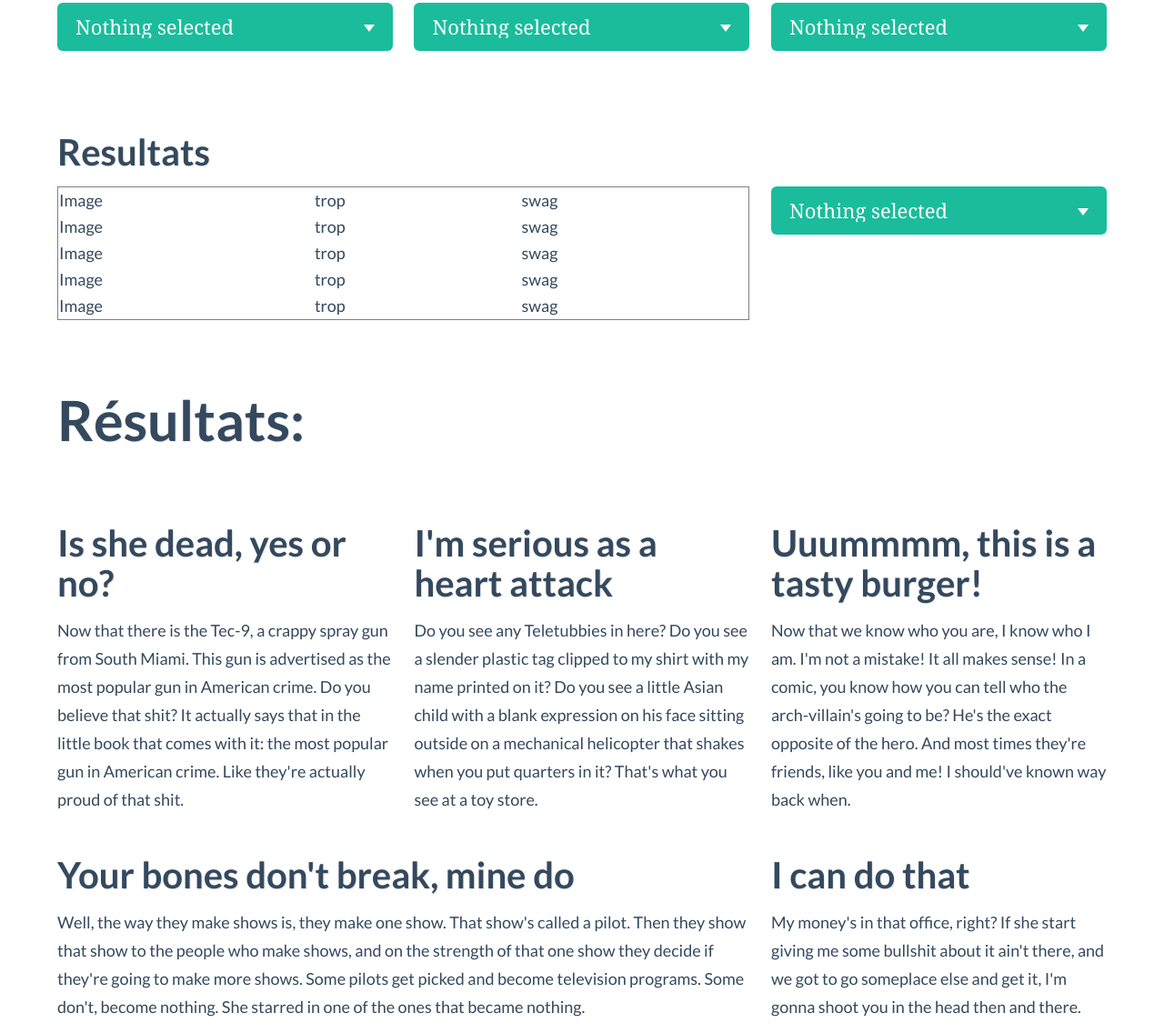
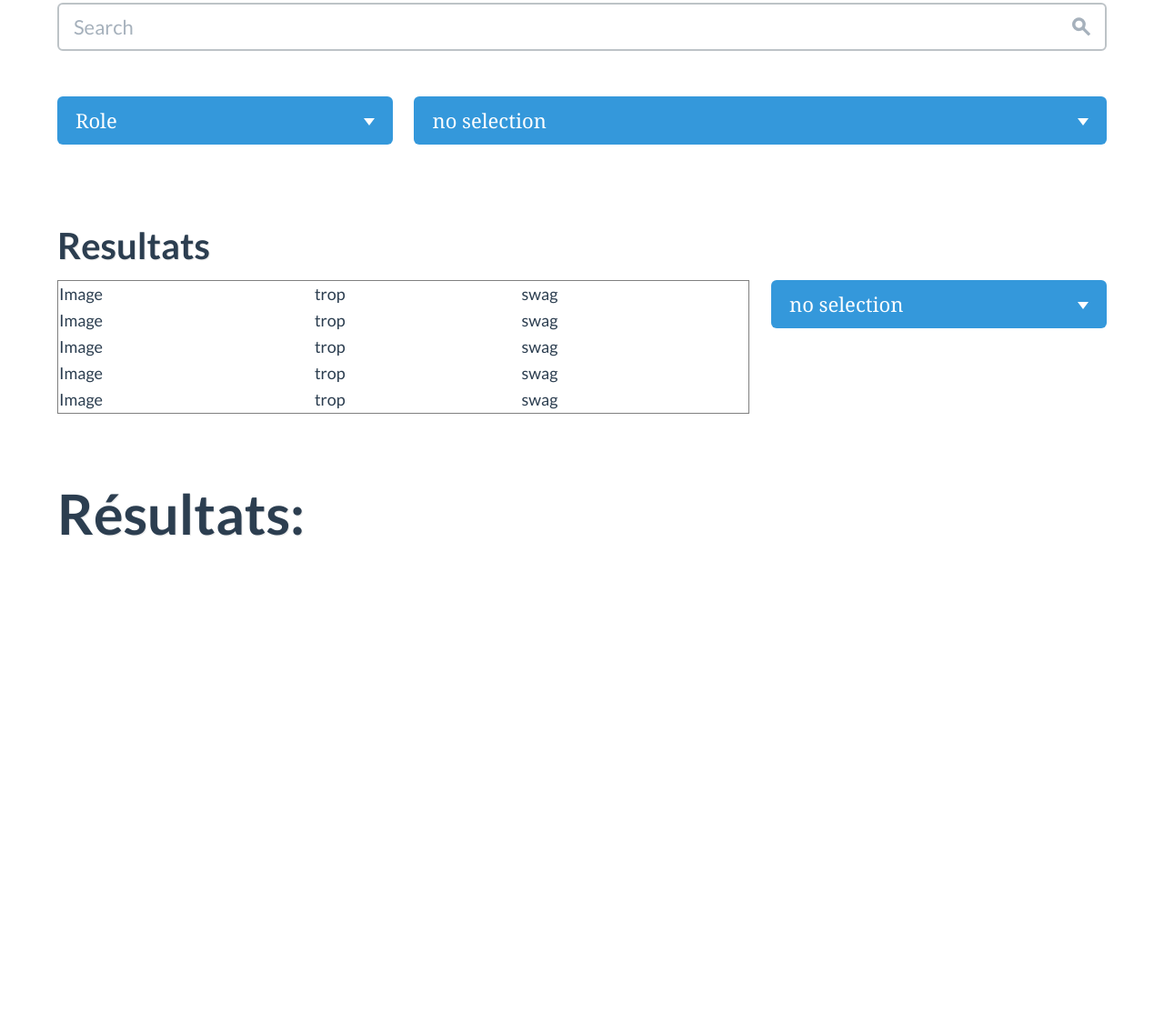
Before and after one commit to fredmontet/Watr, a website: page index.html in a window 1280 px wide. Shown: the part 164-1300 px from the top of the page at 91% size. After the commit the page ends 800 px from the top, so only its background shows below. Drawn offline with Linux system fonts and the light colour scheme.

Commit message:
ça avance gentillement :D

```diff
--- a/index.html
+++ b/index.html
@@ -42,6 +42,10 @@
         </div>
 
         <!-- zone de filtres -->
+        <div id="filter2" class="g3">
+                <input type="text" class="form-control input-hg" placeholder="Search" />
+                <span class="input-icon fui-search"></span>
+        </div>
         <div id="filter1" class="g1">
             <select id="role" name="huge" multiple="multiple"   class="select-block">
                 <option value="0">Audio</option>
@@ -51,16 +55,8 @@
                 <option value="4">Video</option>
             </select>
         </div>
-        <div id="filter2" class="g1">
-            <select id="role" name="huge" multiple="multiple" class="select-block">
-                <option value="0">Audio</option>
-                <option value="1">Person</option>
-                <option value="2">Image</option>
-                <option value="3">City</option>
-                <option value="4">Video</option>
-            </select>
-        </div>
-        <div id="filter2" class="g1">
+
+        <div id="filter2" class="g2">
             <select id="role" name="huge" multiple="multiple" class="select-block">
                 <option value="0">Audio</option>
                 <option value="1">Person</option>
@@ -129,37 +125,6 @@
             </script>
         </div>
 
-        <!-- retour a la ligne forcé -->
-        <div class="cf"></div>
-
-        <!-- contenu, donc liste + potentiellement formulaire supplémentaire a droite -->
-        <div id="content">
-            <div class="g1">
-                <h3>Is she dead, yes or no?</h3>
-                <p>Now that there is the Tec-9, a crappy spray gun from South Miami. This gun is advertised as the most popular gun in American crime. Do you believe that shit? It actually says that in the little book that comes with it: the most popular gun in American crime. Like they're actually proud of that shit.</p>
-            </div>
-            <div class="g1">
-                <h3>I'm serious as a heart attack</h3>
-                <p>Do you see any Teletubbies in here? Do you see a slender plastic tag clipped to my shirt with my name printed on it? Do you see a little Asian child with a blank expression on his face sitting outside on a mechanical helicopter that shakes when you put quarters in it? That's what you see at a toy store.</p>
-            </div>
-            <div class="g1">
-                <h3>Uuummmm, this is a tasty burger!</h3>
-                <p>Now that we know who you are, I know who I am. I'm not a mistake! It all makes sense! In a comic, you know how you can tell who the arch-villain's going to be? He's the exact opposite of the hero. And most times they're friends, like you and me! I should've known way back when.</p>
-            </div>
-            <div class="g2">
-                <h3>Your bones don't break, mine do</h3>
-                <p>Well, the way they make shows is, they make one show. That show's called a pilot. Then they show that show to the people who make shows, and on the strength of that one show they decide if they're going to make more shows. Some pilots get picked and become television programs. Some don't, become nothing. She starred in one of the ones that became nothing.</p>
-            </div>
-            <div class="g1">
-                <h3>I can do that</h3>
-                <p>My money's in that office, right? If she start giving me some bullshit about it ain't there, and we got to go someplace else and get it, I'm gonna shoot you in the head then and there.</p>
-            </div>
-            <div class="g3">
-                <h3>Shoot that bitch in the kneecaps</h3>
-                <p>Normally, both your asses would be dead as fucking fried chicken, but you happen to pull this shit while I'm in a transitional period so I don't wanna kill you, I wanna help you. But I can't give you this case, it don't belong to me. Besides, I've already been through too much shit this morning over this case to hand it over to your dumb ass.</p>
-            </div>
-        </div>
-
         <!-- /.container -->
 
 
--- a/js/watr.js
+++ b/js/watr.js
@@ -1,3 +1,13 @@
+$(document).ready(
+
+    );
+
+
+
+
+
+
+
 function displayDocument(document) {
   $('#documents').append('<li><a href="http://comem.trucmu.ch/mrm/medias/' + document.groupname + '/' + document.role + '/' + document.filename + '">' + document.id + '</a></li>');
 }
@@ -17,5 +27,8 @@ function displayDocuments() {
   });
 }
 
-//Méthode transformant les select en selects customs
+//Méthode transformant les select en selects customs flat-UI
 $("select").selectpicker({style: 'btn-hg btn-primary', menuStyle: 'dropdown'});
+
+//remplacement des placeholders
+$("#filter1 div button span.filter-option").text("Role");
--- a/less/variables.less
+++ b/less/variables.less
@@ -51,12 +51,12 @@
 // Brand colors
 // -------------------------
 
-@brand-primary:         		@wet-asphalt;
-@brand-secondary:       		@turquoise;
+@brand-primary:         		@midnight-blue;
+@brand-secondary:       		@peter-river;
 @brand-success:         		@emerald;
 @brand-warning:         		@sun-flower;
 @brand-danger:          		@alizarin;
-@brand-info:            		@peter-river;
+@brand-info:            		@carrot;
 
 
 // Social colors
@@ -80,8 +80,8 @@
 // Links
 // -------------------------
 
-@link-color:       				@green-sea;
-@link-hover-color: 				@turquoise;
+@link-color:       				@peter-river;
+@link-hover-color: 				@belize-hole;
 
 
 // Typography
```
Also changed, not shown: css/demo.css, css/docs.css, css/flat-ui.css, js/bootstrap-select.js.
